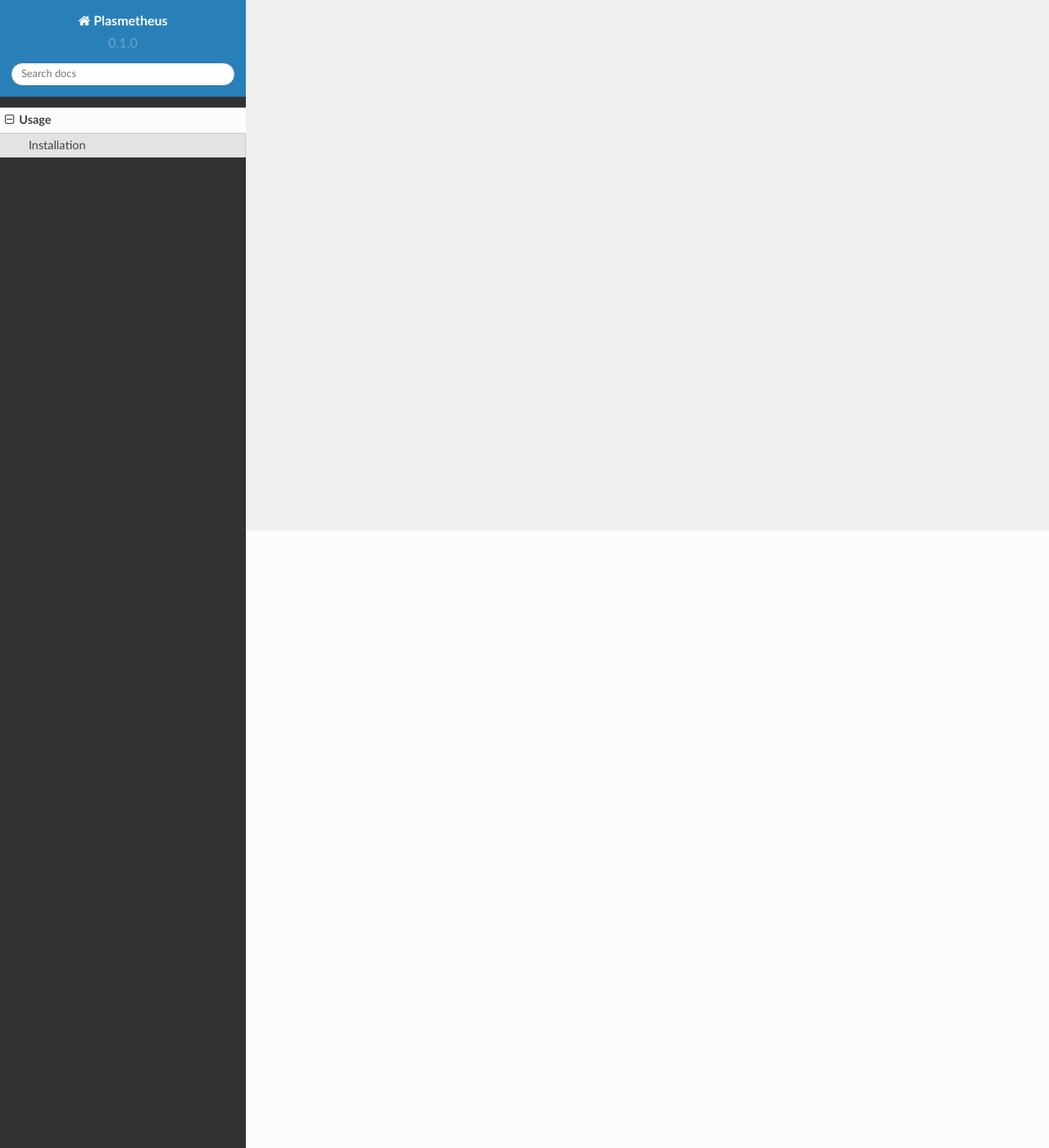
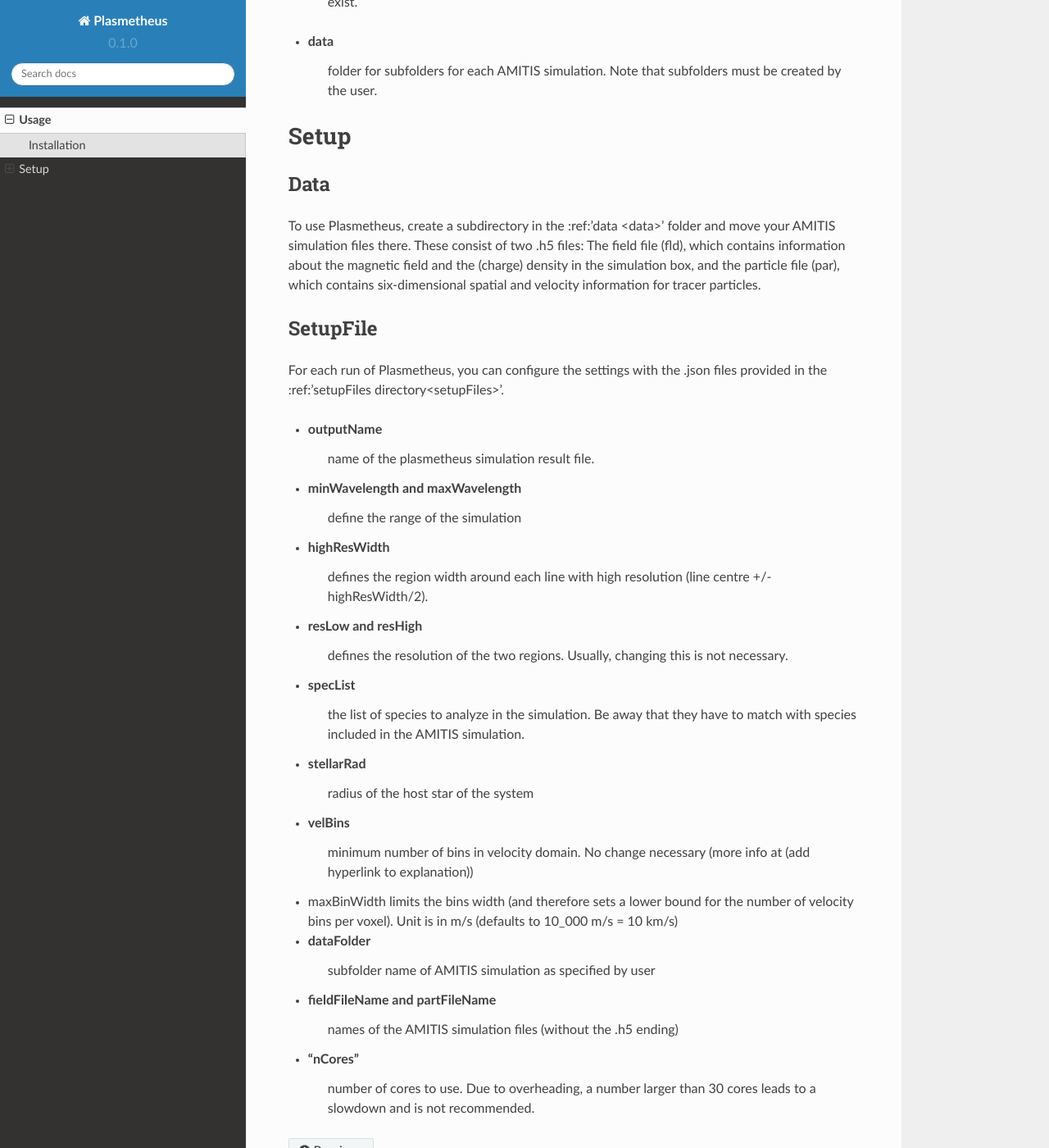
Before and after one commit to LucianSpitzner/plasmetheus, a Sphinx documentation site: the page built from docs/source/usage.rst, in a window 1280 px wide and 1400 px high, scrolled down 753 px. Shown: the whole window at 82% size. Built offline with Sphinx 7.4.7 and the Read the Docs theme 2.0.0, drawn with Linux system fonts in a browser that asks for light colours; pages that are not in the unit, such as notebooks, are missing from menus; some of the changed text lies outside the part shown.

Commit message:
fixes and documentation

```diff
--- a/docs/source/usage.rst
+++ b/docs/source/usage.rst
@@ -1,5 +1,7 @@
 Usage
 =====
+
+Plasmetheus uses AMITIS files to produce absorption spectra of transiting exoplanetary exospheres.
 
 .. admonition:: Disclaimer
 
@@ -19,3 +21,56 @@
 
 
 The important files and folders created are the following
+
+* plasmetheus.py
+    the the main script,
+
+.. _setupFiles:
+* setupFiles
+   folder that contains your setupFiles. Multiple setupFiles for the same AMITIS simulation can exist.
+
+.. _data:
+* data
+   folder for subfolders for each AMITIS simulation. Note that subfolders must be created by the user.
+
+
+
+Setup
+=====
+
+Data
+----
+
+To use Plasmetheus, create a subdirectory in the :ref:'data <data>' folder and move your AMITIS simulation files there. These consist of two
+.h5 files: The field file (fld), which contains information about the magnetic field and the (charge) density in the simulation box, and the
+particle file (par), which contains six-dimensional spatial and velocity information for tracer particles.
+
+SetupFile
+---------
+For each run of Plasmetheus, you can configure the settings with the .json files provided in the :ref:'setupFiles directory<setupFiles>'.
+
+* outputName
+   name of the plasmetheus simulation result file.
+* minWavelength and maxWavelength
+   define the range of the simulation
+* highResWidth
+   defines the region width around each line with high resolution (line centre +/- highResWidth/2).
+* resLow and resHigh
+   defines the resolution of the two regions. Usually, changing this is not necessary.
+
+* specList
+   the list of species to analyze in the simulation. Be away that they have to match with species included in the AMITIS simulation.
+* stellarRad
+   radius of the host star of the system
+* velBins
+   minimum number of bins in velocity domain. No change necessary (more info at (add hyperlink to explanation))
+*  maxBinWidth
+   limits the bins width (and therefore sets a lower bound for the number of velocity bins per voxel). Unit is in m/s (defaults to
+   10_000 m/s = 10 km/s)
+
+* dataFolder
+   subfolder name of AMITIS simulation as specified by user
+* fieldFileName and partFileName
+   names of the AMITIS simulation files (without the .h5 ending)
+* "nCores"
+   number of cores to use. Due to overheading, a number larger than 30 cores leads to a slowdown and is not recommended.
--- a/plasmetheus.py
+++ b/plasmetheus.py
@@ -311,6 +311,8 @@
 
             raise FileExistsError("Filtered AMITIS particle file already exists. Function call is likely bugged.")
 
+        print('Filtered file not found. It will be created now. This can take a few minutes.')
+
         with h5py.File(DIRPATH + '/data/' + self.simParams["dataFolder"] + "/" + self.simParams["partFileName"] + '.h5') as partFile:
 
             # read SIDs in field file to exclude hydrogen
```
Also changed, not shown: README.md (+0 -2 lines), 1 other file.
